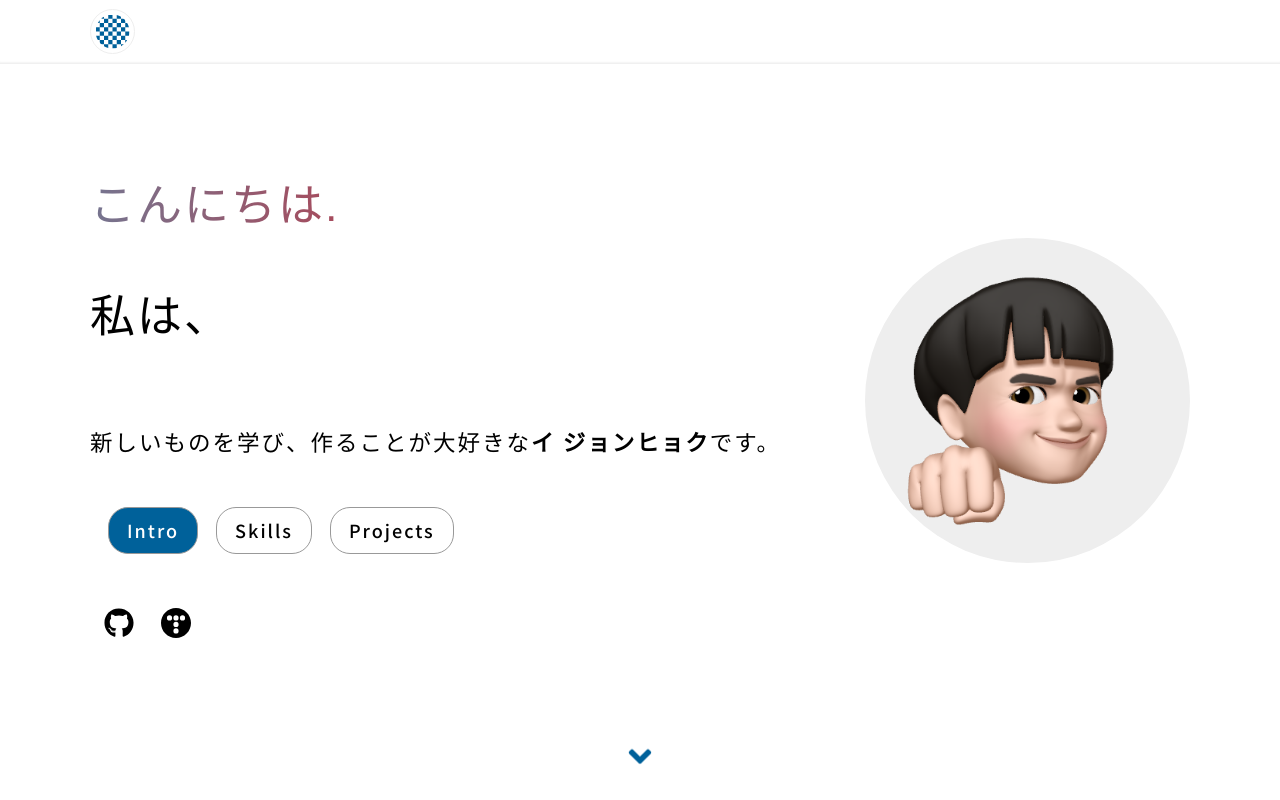
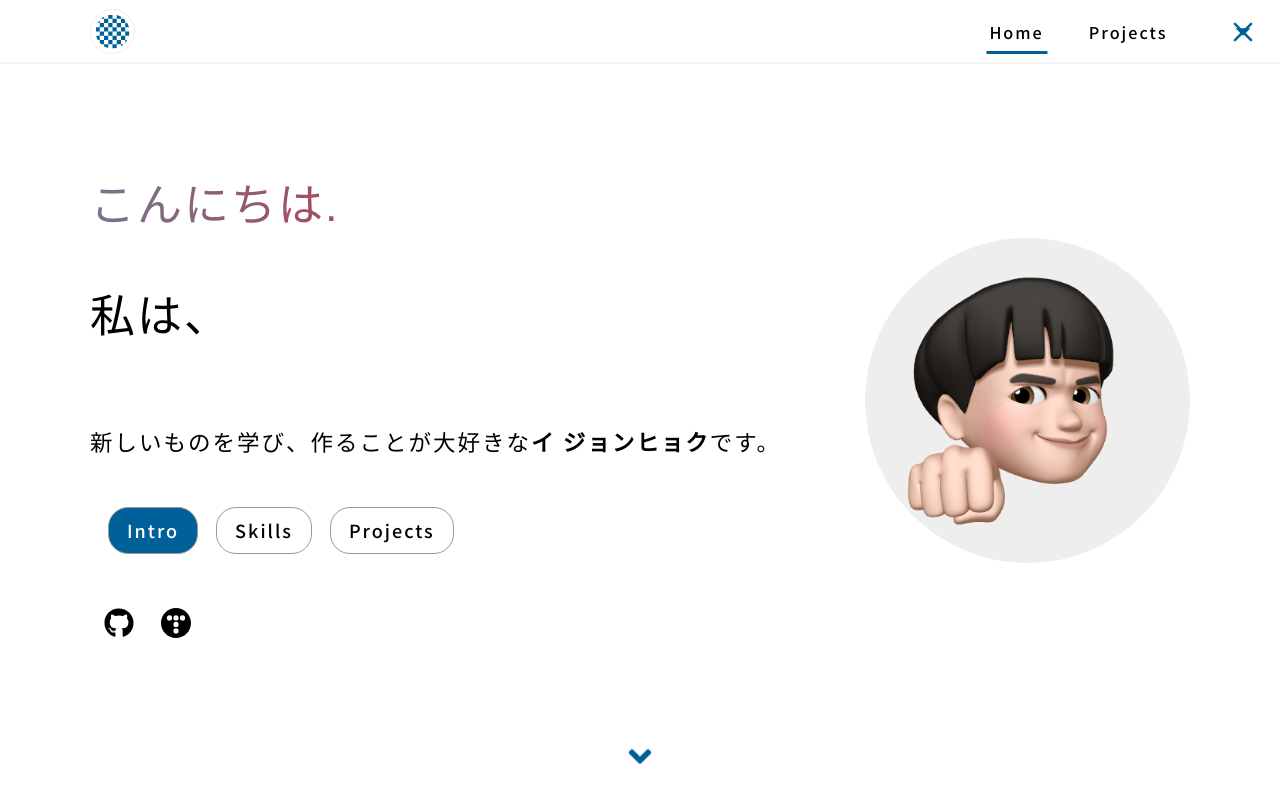
Before and after one commit to mediumryan/portfolio, a React (Create React App) app: page / in a window 1280 px wide. Shown: the top 800 px of the page. Built offline with nearby package versions, Linux system fonts and the light colour scheme; a web font is replaced by a local one.

Commit message:
[Update] Change logic on HeaderMenu icon

```diff
--- a/src/Components/HeaderBar/HeaderBar.jsx
+++ b/src/Components/HeaderBar/HeaderBar.jsx
@@ -3,7 +3,8 @@ import { FaChessBoard } from 'react-icons/fa';
 import { Link, useMatch } from 'react-router-dom';
 import { styled } from 'styled-components';
 // icons
-import { RxHamburgerMenu } from 'react-icons/rx';
+import { IoMdArrowDropdown } from 'react-icons/io';
+import { CgClose } from 'react-icons/cg';
 
 const HeaderBarWrapper = styled.header`
     position: relative;
@@ -60,22 +61,22 @@ const HeaderIsHere = styled.span`
     background-color: var(--accent-200);
 `;
 
-const Hamburger = styled.button`
+const MenuIcon = styled.button`
     position: absolute;
     top: 7.5px;
     right: 1%;
-    background-color: var(--accent-200);
-    display: none;
     justify-content: center;
     align-items: center;
     border-radius: 10px;
     padding: 0.5rem;
     svg {
-        color: var(--white-200);
-        font-size: 1.5rem;
+        color: var(--accent-200);
+        transition: 300ms all;
+        width: 30px;
+        height: 30px;
     }
     @media only screen and (min-width: 320px) and (max-width: 768px) {
-        display: flex;
+        display: ${(props) => (props.isMenu ? 'none' : 'flex')};
     }
 `;
 
@@ -83,7 +84,7 @@ export default function HeaderBar() {
     const isHomeMatch = useMatch('/');
     const isProjectsMatch = useMatch('/project');
 
-    const [isMenu, setIsMenu] = useState(false);
+    const [isMenu, setIsMenu] = useState(true);
     const handleMenu = () => {
         setIsMenu((prevMenu) => {
             return !prevMenu;
@@ -121,9 +122,12 @@ export default function HeaderBar() {
                     </>
                 )}
             </HeaderMenu>
-            <Hamburger onClick={handleMenu}>
-                <RxHamburgerMenu />
-            </Hamburger>
+            <MenuIcon onClick={handleMenu} isMenu={isMenu}>
+                <IoMdArrowDropdown />
+            </MenuIcon>
+            <MenuIcon onClick={handleMenu} isMenu={!isMenu}>
+                <CgClose />
+            </MenuIcon>
         </HeaderBarWrapper>
     );
 }
```
